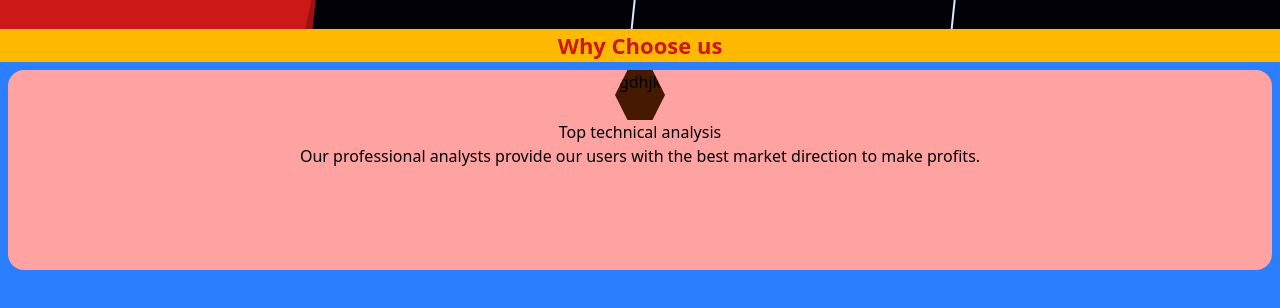
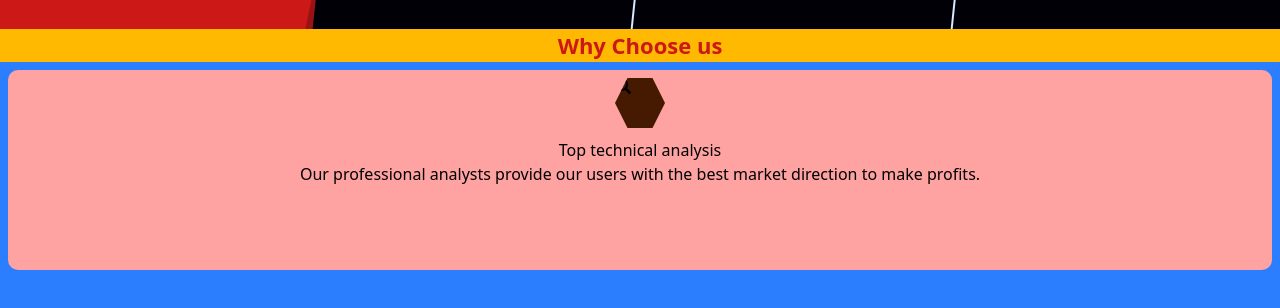
Before and after one commit to AscenxioBlog/trustfundx, a React (Vite) app: page / in a window 1280 px wide. Shown: the part 859-1167 px from the top of the page. Built offline with nearby package versions, Linux system fonts and the light colour scheme; no server answers.

Commit message:
dera edit

```diff
--- a/src/UI/HomeComponent/HomeComponent4.jsx
+++ b/src/UI/HomeComponent/HomeComponent4.jsx
@@ -1,4 +1,5 @@
 import React from 'react'
+import { FaSearchDollar } from "react-icons/fa";
 
 function HomeComponent4() {
   return (
@@ -7,8 +8,8 @@ function HomeComponent4() {
         <div className='min-h-[100px] text-center bg-amber-400 w-full'>
             <h2 className='text-heading font-bold text-primaryColor'>Why Choose us</h2>
             <div className='min-h-[500px] bg-blue-500 max-w-full grid grid-cols-1 px-2 gap-1'>
-                <div className='h-[200px] bg-red-300  flex flex-col items-center mt-2 rounded-2xl '>
-                    <div className='poly bg-amber-950 h-[50px] w-[50px] '> gdhjk</div>
+                <div className='h-[200px] bg-red-300  flex flex-col items-center mt-2 rounded-[10px] gap-2.5 py-2 box-border'>
+                    <div className='poly bg-amber-950 h-[50px] w-[50px] '> <FaSearchDollar /></div>
                     <div>
                         <h2>Top technical analysis</h2>
                         <p>Our professional analysts provide our users with the best market direction to make profits.</p>
```
